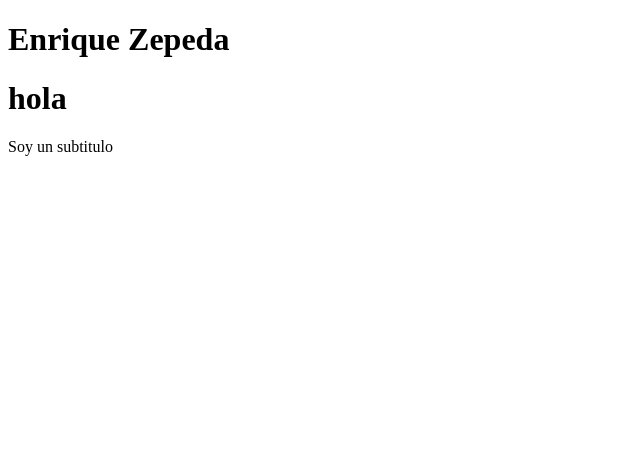
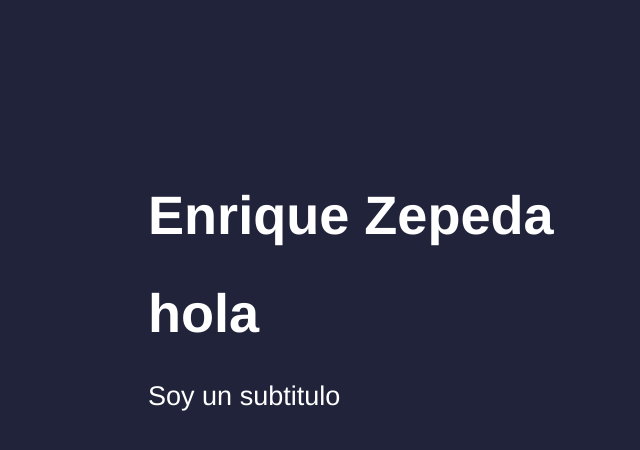
Before and after one commit to Enrique-Zepeda/React-De-cero-a-experto-Hooks-y-MERN, a React (Vite) app in the folder React/03-counter-app-vite/: page / in a window 1280 px wide. Shown: the top 450 px of the page, without its empty margins (0-640 px from the left). Built offline with nearby package versions, Linux system fonts and the light colour scheme.

Commit message:
Agregando estilos

```diff
--- /dev/null
+++ b/React/03-counter-app-vite/src/index.css
@@ -0,0 +1,8 @@
+html,
+body {
+  background-color: #21233a;
+  color: white;
+  font-family: Helvetica, Arial, sans-serif;
+  font-size: 1.3rem;
+  padding: 70px;
+}
--- a/React/03-counter-app-vite/src/main.jsx
+++ b/React/03-counter-app-vite/src/main.jsx
@@ -1,6 +1,7 @@
 import React from "react";
 import ReactDOM from "react-dom/client";
 import HelloWorldApp from "./HelloWorldApp";
+import "./index.css";
 ReactDOM.createRoot(document.getElementById("root")).render(
   <React.StrictMode>
     <HelloWorldApp />
```
